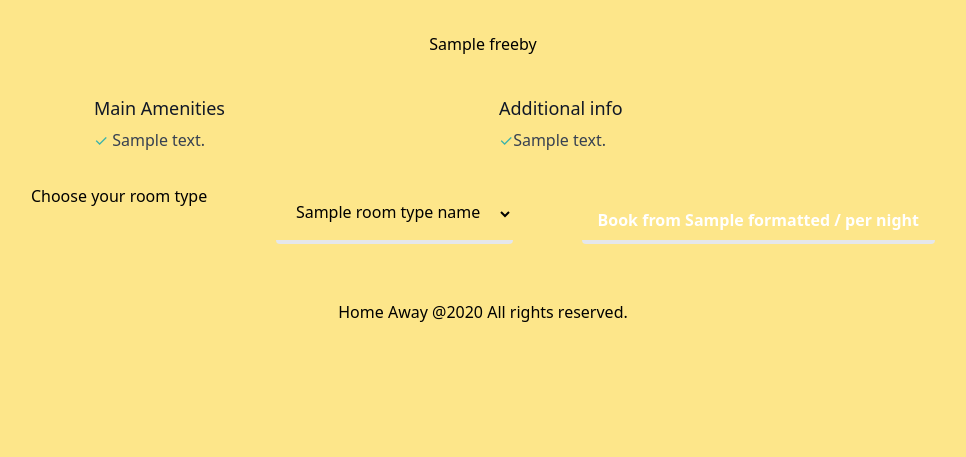
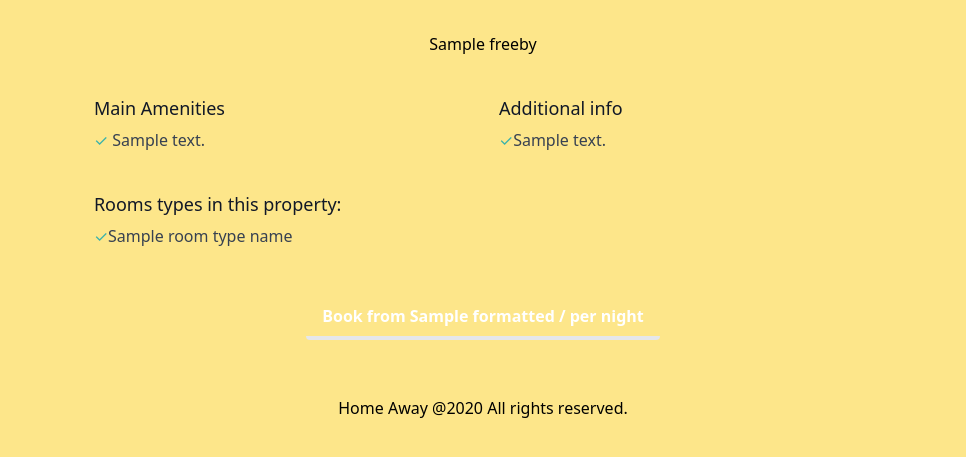
Before and after one commit to tokich6/vacation_app, a Flask app: page /hotels/details in a window 1280 px wide. Shown: the part 82-539 px from the top of the page, without its empty margins (157-1123 px from the left). Run offline with Flask 2, Linux system fonts and the light colour scheme; tables that the repository leaves empty hold one stand-in row (values such as "Sample post"); a database or web service that is not in the repository returns one stand-in record (values such as "Sample title"); data that the repository does not hold is empty.

Commit message:
start confirm booking route

```diff
--- a/app.py
+++ b/app.py
@@ -54,8 +54,6 @@ class Profile(db.Model):
 
 # DATABASE SETUP END
 
-
-
 # ROUTES START HERE
 @app.route("/", methods=['GET', 'POST'])
 def index():
@@ -68,6 +66,7 @@ def list_hotels():
     else:
         # extract parameters from the search form
         destination = request.form.get('destination')
+        print(destination)
         global check_in
         check_in = request.form.get('check-in')
         print(check_in)
@@ -83,6 +82,7 @@ def list_hotels():
 
         # search_location_id defined in helpers.py
         destination_id = search_location_id(destination)
+        print(f'destination id is { destination_id  }')
 
 
         if not destination:
@@ -106,6 +106,7 @@ def list_hotels():
 
 @app.route("/hotels/details", methods=['GET', 'POST'])
 def show_hotel_details():
+    # add POST method
     # hidden input value in hotels.html
     hotel_id = request.form.get('hotel_id')
     print(f'Hotel_id is: {hotel_id}')
@@ -143,7 +144,24 @@ def show_hotel_details():
 @app.route("/booking", methods=['GET', 'POST'])
 @login_required
 def confirm_booking():
-    return render_template('confirm_booking.html')
+    if request.method == 'POST':
+
+        hotel_id = request.form.get('hotel_id')
+
+        # contact API to check details as well as room rates before final booking confirmation
+        output_hotel_details = get_hotel_details(hotel_id, check_in, check_out, adults_room1)
+
+        hotel_name = output_hotel_details['property_description']['name']
+        hotel_stars = output_hotel_details['property_description']['starRating']
+        hotel_address = output_hotel_details['property_description']['address']['fullAddress']
+        room_types = output_hotel_details['rooms'] # returns an array
+        hotel_price = request.form.get('hotel_price')
+
+
+        return render_template('confirm_booking.html', check_in=check_in, check_out=check_out, hotel_rooms=rooms, adults_room1=adults_room1,
+        hotel_id=hotel_id, hotel_name=hotel_name, hotel_stars=hotel_stars, hotel_address=hotel_address, hotel_price=hotel_price, room_types=room_types)
+    # else request is GET
+    return redirect('/')
 
 @app.route("/account", methods=['GET', 'POST'])
 @login_required
--- a/helpers.py
+++ b/helpers.py
@@ -69,9 +69,8 @@ def get_hotel_details(id, check_in, check_out, adults1):
         return {
             'amenities': result['data']['body']['overview']['overviewSections'][0]['content'],
             'what_is_around': result['data']['body']['overview']['overviewSections'][1]['content'],
-            'property_description': result['data']['body']['propertyDescription']
-            # 'totalCount':  result['data']['body']['searchResults']['totalCount'],
-            # 'hotels': result['data']['body']['searchResults']['results']
+            'property_description': result['data']['body']['propertyDescription'],
+            'rooms': result['data']['body']['roomsAndRates']['rooms']
         }
     except (KeyError, TypeError, ValueError):
         return None
--- a/templates/400.html
+++ b/templates/400.html
@@ -3,7 +3,7 @@
 <section class="h-screen">
   <div class=" w-3/4 mx-auto text-center text-teal-500 uppercase font-semibold">
     <h1 class="py-8">
-      We're sorry 😞, the information you're requesting is currently unavailable.
+      We're sorry 😞, the service is currently unavailable.
       We apologise for any inconvenience this may have caused.
     </h1>
   <h3 class="py-4">Please try again later or contact us on 01001010101 for immediate help.</h3>
--- a/templates/500.html
+++ b/templates/500.html
@@ -3,7 +3,7 @@
 <section class="h-screen">
   <div class=" w-3/4 mx-auto text-center text-teal-500 uppercase font-semibold">
     <h1 class="py-8">
-      We're sorry 😞, it seems the server has returned an empty response. Please try again by providing all required information.
+      We're sorry 😞, we have not received a server response. Please try again by providing all required information.
       We apologise for any inconvenience this may have caused.
     </h1>
   </div>
--- a/templates/hotel_details.html
+++ b/templates/hotel_details.html
@@ -2,7 +2,7 @@
 {%endblock %} {% block main %}
 
 <section class="max-w-screen-xl mx-auto px-4 sm:px-6 lg:px-8">
-  <div class="text-center .w-4/5">
+  <div class="text-center .w-4/5 mb-6">
     {% if hotelID %}
     <h1
       class="mt-2 text-3xl leading-8 tracking-tight text-gray-900 sm:text-4xl sm:leading-10"
@@ -40,7 +40,6 @@
     </ul>
 
     {% endfor %} {% endif %}
-
   </div>
 
   <!-- IMAGE CAROUSEL -->
@@ -96,21 +95,36 @@
           {% endif %}
         </div>
       </li>
+
+      <li>
+        <div class="flex">
+          {% if hotel_rooms %}
+          <ul>
+            <h4 class="text-lg leading-6 font-medium text-gray-900">
+              Rooms types in this property:
+            </h4>
+            {% for room in hotel_rooms %}
+            <li class="mt-2 text-base leading-6 text-gray-700">{{ room }}</li>
+            {% endfor %}
+          </ul>
+          {% endif %}
+        </div>
+      </li>
     </ul>
 
-    <form action="{{ url_for('confirm_booking')}}" method="POST" class="flex justify-around flex-wrap my-8">
-      <label for="rooms" class="dropdown inline-flex">Choose your room type</label>
-      <select class="dropdown-content bg-transparent bg-transparent py-2 px-4 border-b-4 border-teal-700 hover:border-teal-500 rounded"
-      name="room" id="room">
-        {% for room in hotel_rooms %}
-        <option value="{{ room }}">{{ room }}</option>
-        {% endfor %}
-      </select>
+    <form
+      action="{{ url_for('confirm_booking')}}"
+      method="POST"
+      class="flex justify-around flex-wrap my-8"
+    >
+      <input type="hidden" name="hotel_id" value="{{hotelID}}" />
+      <input type="hidden" name="hotel_price" value="{{hotel_price}}" />
+
       <button
-       class="inline-flex justify-end bg-teal-500 hover:bg-teal-800 text-white font-bold py-2 px-4 mt-4 border-b-4 border-teal-700 hover:border-teal-500 rounded"
+        class="inline-flex justify-end bg-teal-500 hover:bg-teal-800 text-white font-bold py-2 px-4 mt-4 border-b-4 border-teal-700 hover:border-teal-500 rounded"
         type="submit"
       >
-        Book from {{ hotel_price }}  / per night
+        Book from {{ hotel_price }} / per night
       </button>
     </form>
   </div>
```
Also changed, not shown: templates/confirm_booking.html (+22 -1 lines), templates/hotels.html (+1 -7 lines).
